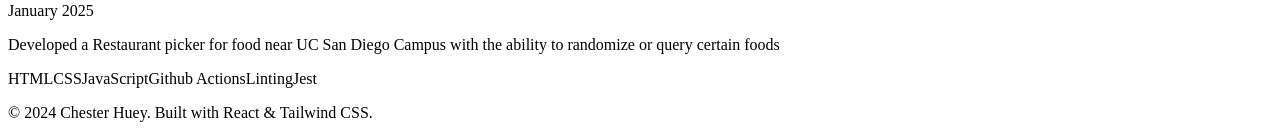
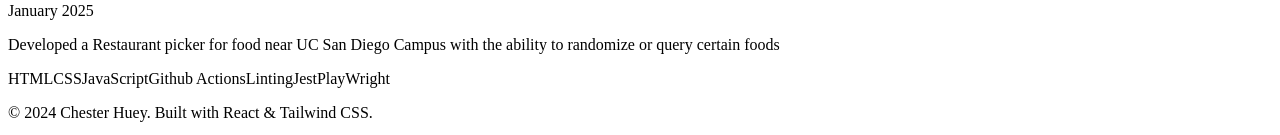
Before and after one commit to ChesterHuey1/Portfolio, a React (Create React App) app: page / in a window 1280 px wide. Shown: the part 9393-9528 px from the top of the page. Built offline with nearby package versions, Linux system fonts and the light colour scheme.

Commit message:
fixed and added skills

```diff
--- a/src/App.js
+++ b/src/App.js
@@ -224,7 +224,7 @@ const Projects = () => {
       description:
         'Developed a Restaurant picker for food near UC San Diego Campus with the ability to randomize or query certain foods',
       image: Powell,
-      tags: ['HTML', 'CSS', 'JavaScript','Github Actions', 'Linting', 'Jest'],
+      tags: ['HTML', 'CSS', 'JavaScript','Github Actions', 'Linting', 'Jest', 'PlayWright'],
       githubLink: 'https://github.com/ChesterHuey1/',
     },
   ];
```
